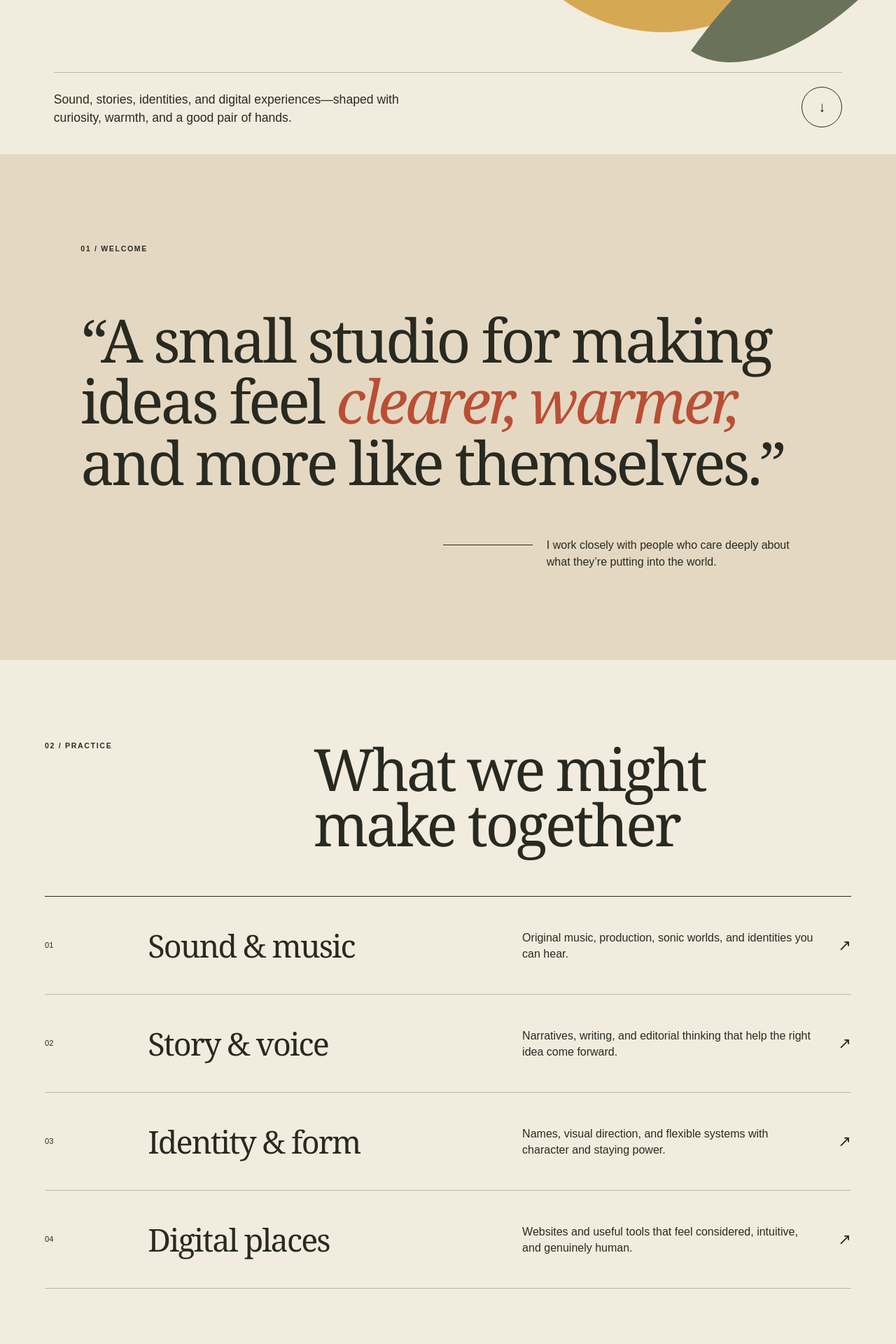
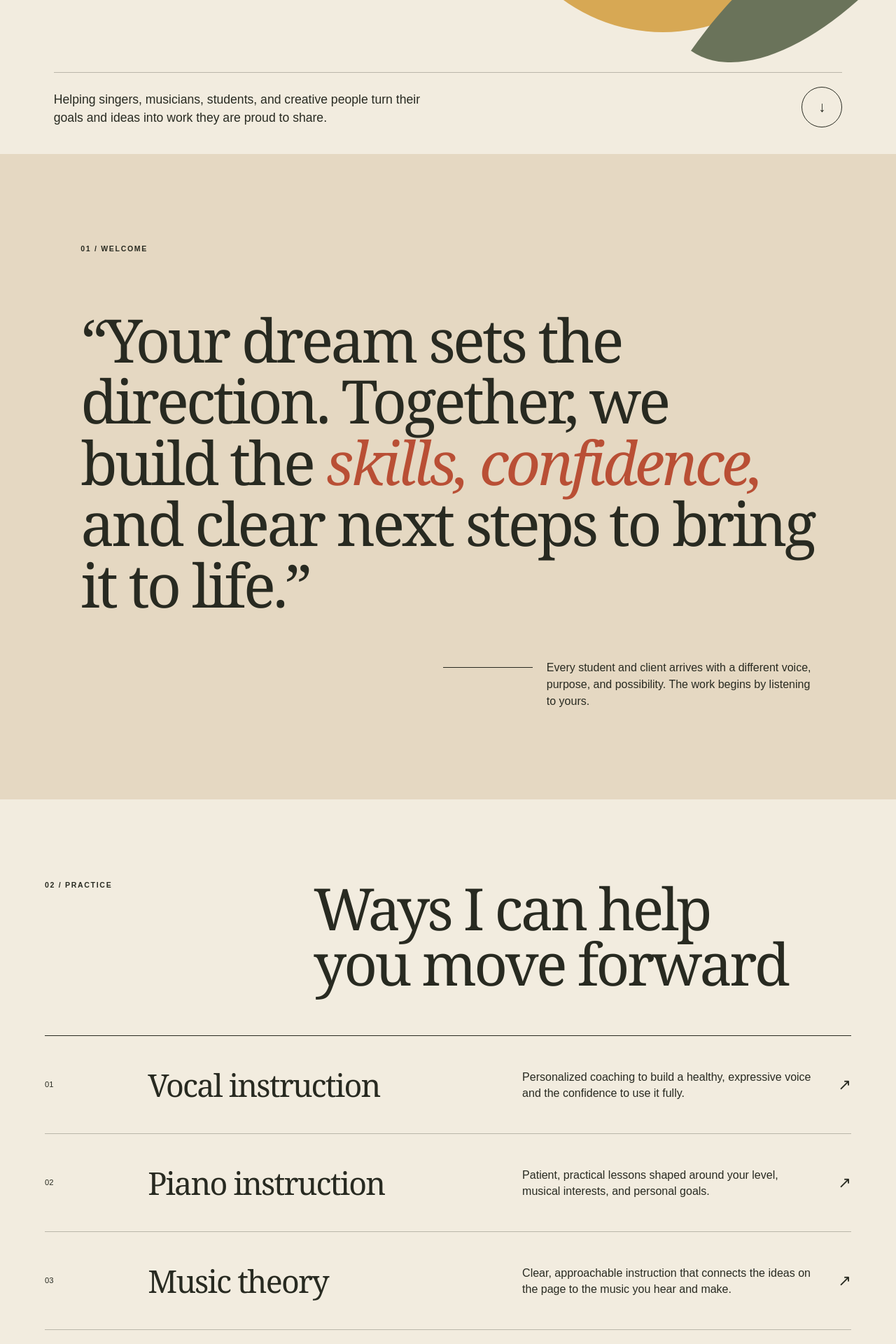
Before and after one commit to mertzhands/mertzhands-dot-com-website, a Next.js app: page / in a window 1280 px wide. Shown: the part 580-2500 px from the top of the page at 70% size. Built offline with nearby package versions, Linux system fonts and the light colour scheme.

Commit message:
Refocus page on music instruction and client goals

```diff
--- a/app/layout.tsx
+++ b/app/layout.tsx
@@ -3,13 +3,13 @@ import "./globals.css";
 
 export const metadata: Metadata = {
   metadataBase: new URL("https://mertz-hands-warm.mertzhands.chatgpt.site"),
-  title: "Mertz Hands — Thoughtful things, made well",
+  title: "Mertz Hands — Music instruction & creative direction",
   description:
-    "A warm independent creative practice for sound, stories, identity, and digital work.",
+    "Vocal and piano instruction, music theory, manuscript creation, and music direction shaped around your goals.",
   openGraph: {
     title: "Mertz Hands — Thoughtful things, made well",
     description:
-      "Sound, stories, identities, and digital experiences shaped with curiosity and warmth.",
+      "Vocal and piano instruction, music theory, manuscript creation, and music direction shaped around your goals.",
     type: "website",
     images: [{ url: "/og.png", width: 1536, height: 1024 }],
   },
@@ -17,7 +17,7 @@ export const metadata: Metadata = {
     card: "summary_large_image",
     title: "Mertz Hands — Thoughtful things, made well",
     description:
-      "A warm independent creative practice for sound, stories, identity, and digital work.",
+      "Music instruction and creative direction shaped around your goals.",
     images: ["/og.png"],
   },
   icons: {
--- a/app/page.tsx
+++ b/app/page.tsx
@@ -19,8 +19,8 @@ export default function Home() {
         <h1>Thoughtful things,<br /><em>made well.</em></h1>
         <div className="hero-bottom">
           <p>
-            Sound, stories, identities, and digital experiences—shaped with
-            curiosity, warmth, and a good pair of hands.
+            Helping singers, musicians, students, and creative people turn
+            their goals and ideas into work they are proud to share.
           </p>
           <a href="#practice" aria-label="Explore the practice">↓</a>
         </div>
@@ -29,32 +29,38 @@ export default function Home() {
       <section className="welcome">
         <p className="section-no">01 / Welcome</p>
         <blockquote>
-          “A small studio for making ideas feel <em>clearer, warmer,</em> and
-          more like themselves.”
+          “Your dream sets the direction. Together, we build the <em>skills,
+          confidence,</em> and clear next steps to bring it to life.”
         </blockquote>
         <div className="welcome-note">
           <span className="line" />
-          <p>I work closely with people who care deeply about what they’re putting into the world.</p>
+          <p>
+            Every student and client arrives with a different voice, purpose,
+            and possibility. The work begins by listening to yours.
+          </p>
         </div>
       </section>
 
       <section className="practice" id="practice">
         <div className="practice-head">
           <p className="section-no">02 / Practice</p>
-          <h2>What we might<br />make together</h2>
+          <h2>Ways I can help<br />you move forward</h2>
         </div>
         <div className="offerings">
-          <a href="mailto:hello@mertzhands.com?subject=Sound">
-            <span>01</span><h3>Sound & music</h3><p>Original music, production, sonic worlds, and identities you can hear.</p><i>↗</i>
+          <a href="mailto:hello@mertzhands.com?subject=Vocal%20instruction">
+            <span>01</span><h3>Vocal instruction</h3><p>Personalized coaching to build a healthy, expressive voice and the confidence to use it fully.</p><i>↗</i>
           </a>
-          <a href="mailto:hello@mertzhands.com?subject=Story">
-            <span>02</span><h3>Story & voice</h3><p>Narratives, writing, and editorial thinking that help the right idea come forward.</p><i>↗</i>
+          <a href="mailto:hello@mertzhands.com?subject=Piano%20instruction">
+            <span>02</span><h3>Piano instruction</h3><p>Patient, practical lessons shaped around your level, musical interests, and personal goals.</p><i>↗</i>
           </a>
-          <a href="mailto:hello@mertzhands.com?subject=Identity">
-            <span>03</span><h3>Identity & form</h3><p>Names, visual direction, and flexible systems with character and staying power.</p><i>↗</i>
+          <a href="mailto:hello@mertzhands.com?subject=Music%20theory">
+            <span>03</span><h3>Music theory</h3><p>Clear, approachable instruction that connects the ideas on the page to the music you hear and make.</p><i>↗</i>
           </a>
-          <a href="mailto:hello@mertzhands.com?subject=Digital">
-            <span>04</span><h3>Digital places</h3><p>Websites and useful tools that feel considered, intuitive, and genuinely human.</p><i>↗</i>
+          <a href="mailto:hello@mertzhands.com?subject=Manuscript%20creation">
+            <span>04</span><h3>Manuscript creation</h3><p>Careful preparation, notation, editing, and refinement that turns musical ideas into clear, usable scores.</p><i>↗</i>
+          </a>
+          <a href="mailto:hello@mertzhands.com?subject=Music%20direction">
+            <span>05</span><h3>Music direction</h3><p>Support for rehearsals and performances that brings people together around a shared musical vision.</p><i>↗</i>
           </a>
         </div>
       </section>
@@ -70,13 +76,13 @@ export default function Home() {
           <p className="section-no">03 / Process</p>
           <h2>Quietly curious.<br />Genuinely collaborative.</h2>
           <p className="intro">
-            We begin by paying attention. Then we find the essential thing,
-            give it a shape, and keep refining until it feels inevitable.
+            We begin with what you want to accomplish. Then we shape a path
+            around your strengths, your questions, and the way you learn best.
           </p>
           <ol>
-            <li><span>01</span><div><strong>Listen</strong><p>Make room for context, instinct, and what has not been said yet.</p></div></li>
-            <li><span>02</span><div><strong>Shape</strong><p>Turn loose ideas into a clear direction we can see and respond to.</p></div></li>
-            <li><span>03</span><div><strong>Make</strong><p>Build carefully, share early, and leave the work better than we found it.</p></div></li>
+            <li><span>01</span><div><strong>Listen</strong><p>Understand your dream, your experience, and what success would feel like to you.</p></div></li>
+            <li><span>02</span><div><strong>Plan</strong><p>Turn the goal into clear, encouraging steps with room to learn and discover.</p></div></li>
+            <li><span>03</span><div><strong>Grow</strong><p>Practice with purpose, respond to what we learn, and build lasting confidence together.</p></div></li>
           </ol>
         </div>
       </section>
@@ -84,7 +90,7 @@ export default function Home() {
       <section className="hello" id="hello">
         <div className="leaf" aria-hidden="true" />
         <p className="section-no">04 / Hello</p>
-        <h2>Let’s make something<br /><em>worth keeping.</em></h2>
+        <h2>Bring the idea.<br /><em>We’ll find the way.</em></h2>
         <a href="mailto:hello@mertzhands.com">hello@mertzhands.com ↗</a>
       </section>
 
```
